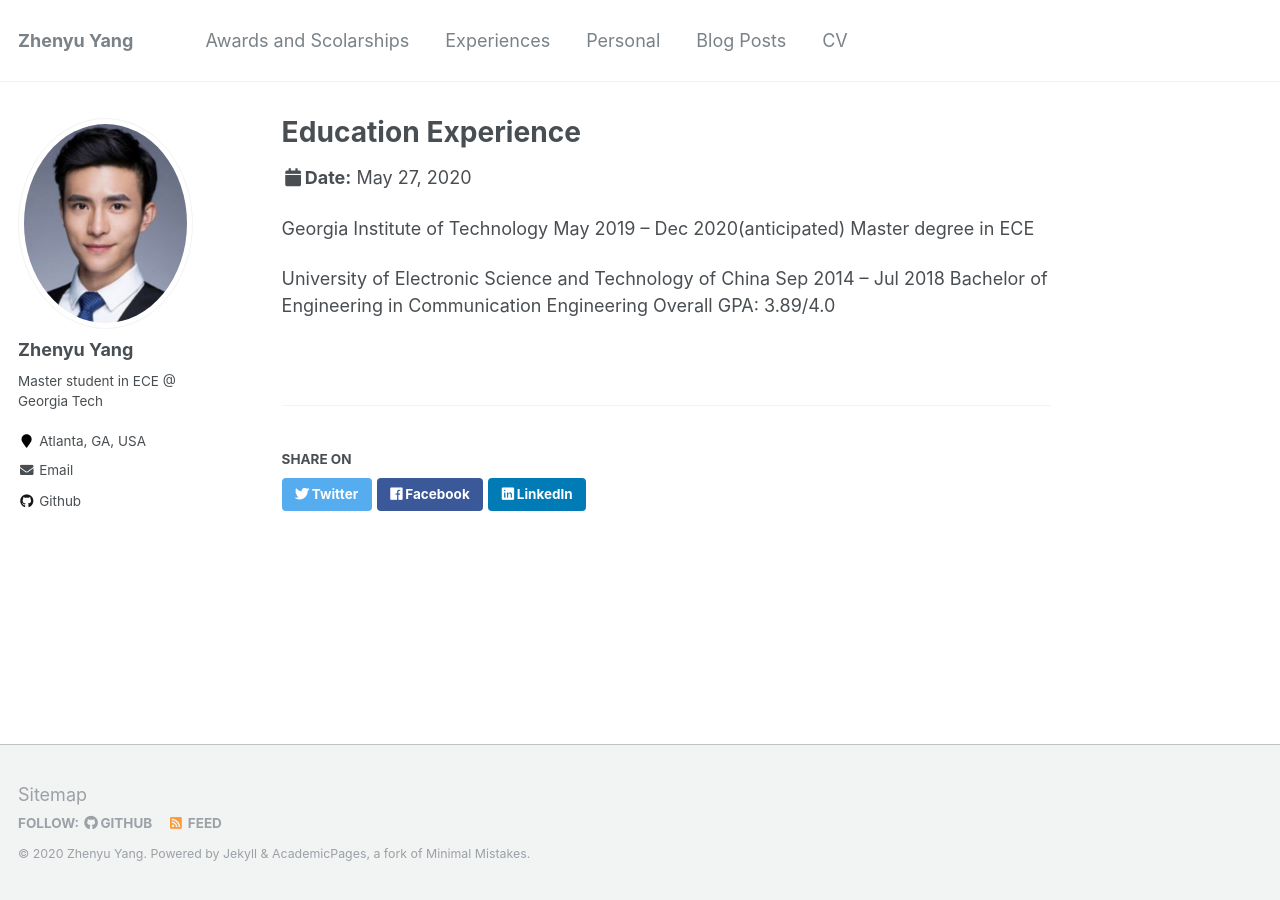
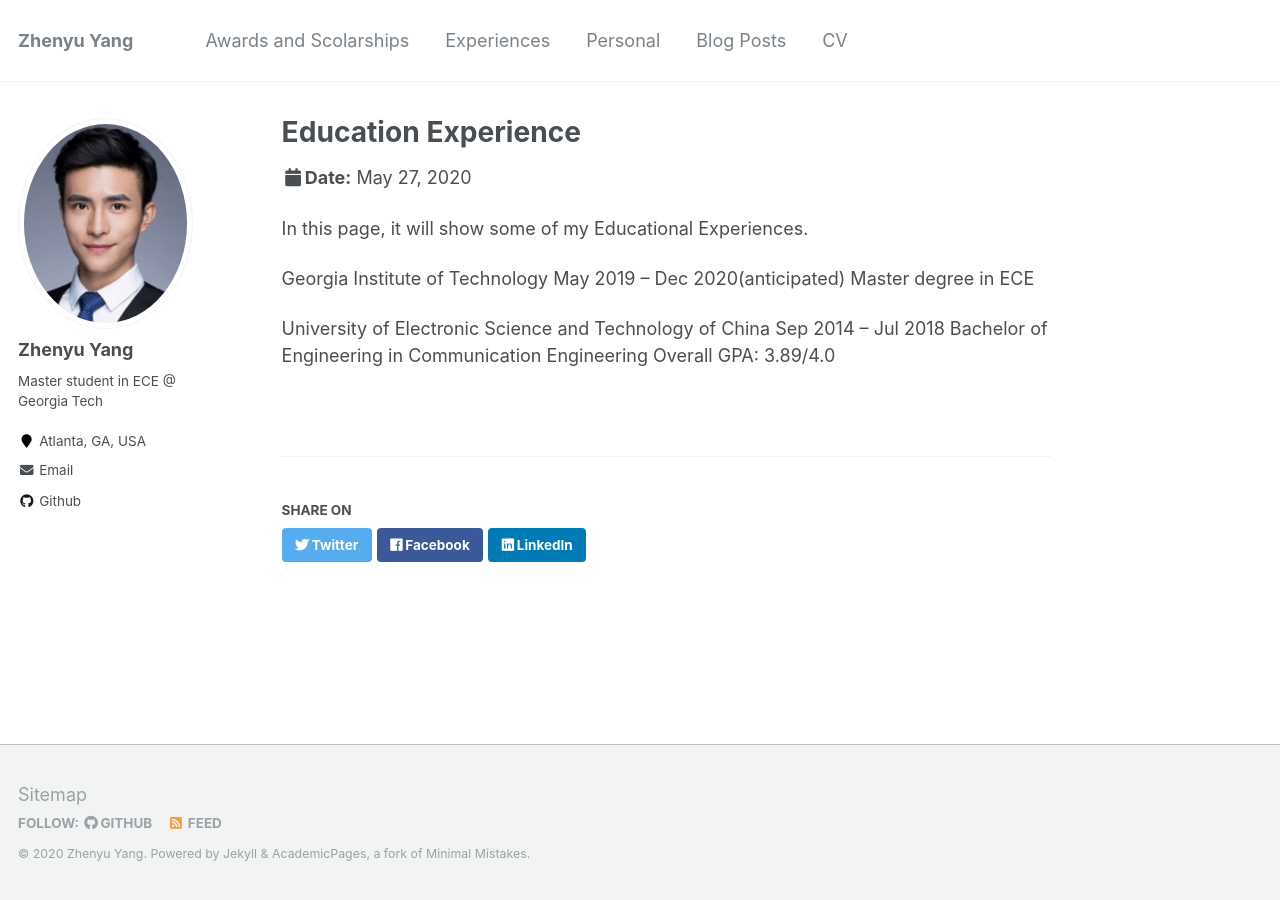
Before and after one commit to azpeteryang/azpeteryang.github.io, a Jekyll site: the page built from _talks/2019GSCS.md, in a window 1280 px wide. Built offline with Jekyll 4.4.1, drawn with Linux system fonts in a browser that asks for light colours.

Commit message:
Update 2019GSCS.md

```diff
--- a/_talks/2019GSCS.md
+++ b/_talks/2019GSCS.md
@@ -4,6 +4,8 @@ collection: Experiences
 location: "Atlanta, GA"
 ---
 
+In this page, it will show some of my Educational Experiences.
+
 Georgia Institute of Technology                                 May 2019 – Dec 2020(anticipated)
 Master degree in ECE
 
```
